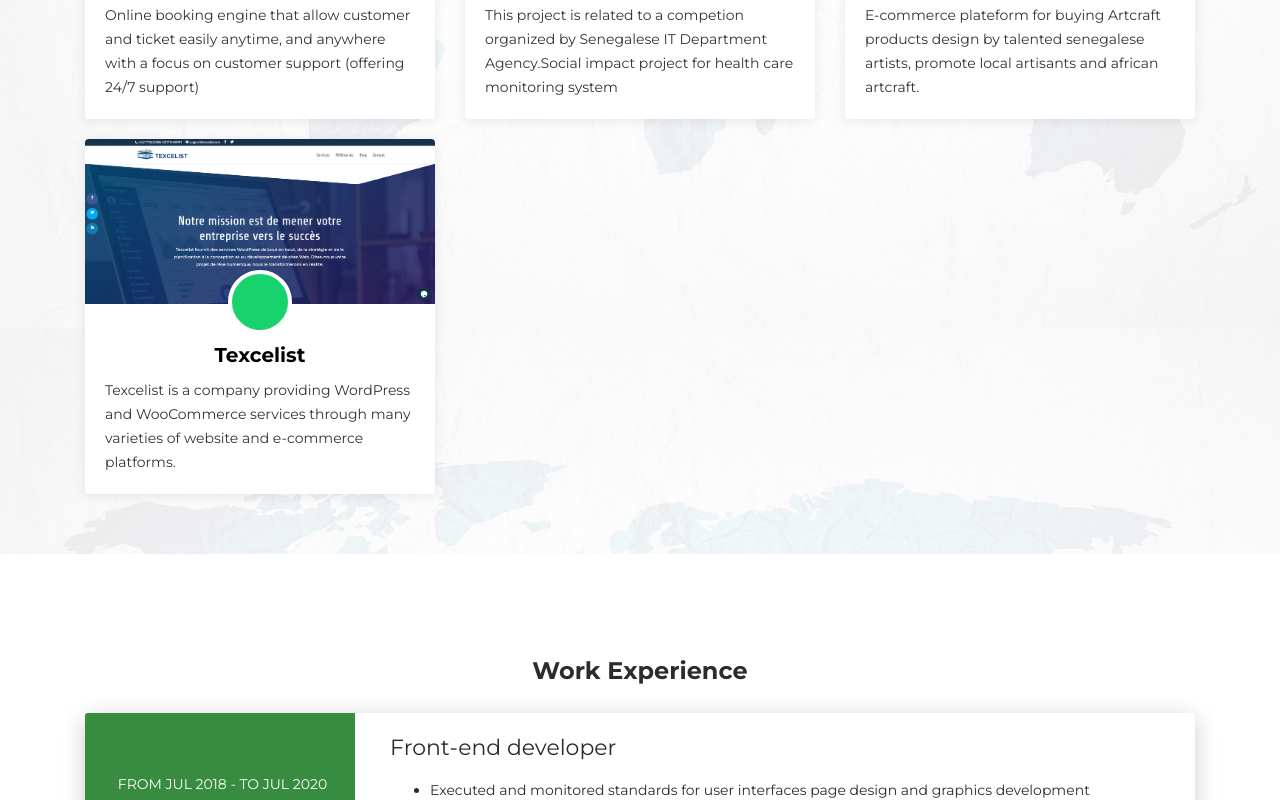
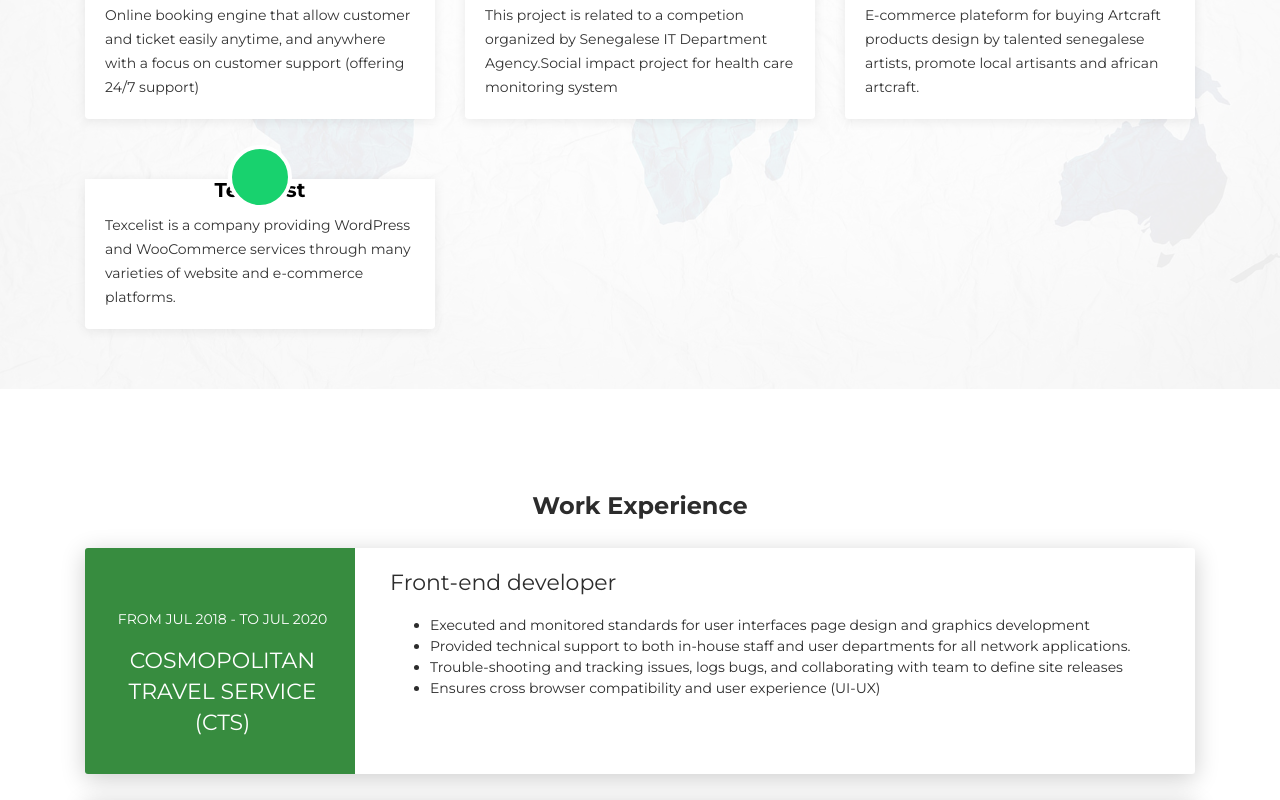
Before and after one commit to ndiadedev/dev-curriculum, a plain HTML site: page index.html in a window 1280 px wide. Shown: the part 2000-2800 px from the top of the page. Drawn offline with Linux system fonts and the light colour scheme; some icons are missing.

Commit message:
fixing img

```diff
--- a/index.html
+++ b/index.html
@@ -252,7 +252,7 @@
           <div class="col-md-4 wow fadeInUp" data-wow-delay="0.1s">
             <div class="project-col">
               <div class="img">
-                <img src="images/texcelist.png" alt="" class="img-fluid">
+                <!-- <img src="images/texcelist.png" alt="" class="img-fluid"> -->
                 <div class="icon"><i class="ion-ios-list-outline"></i></div>
               </div>
               <h2 class="title"><a rel="tooltip" title="Visite plateform" target="blank" href="https://texcelist.com">Texcelist</a></h2>
```
